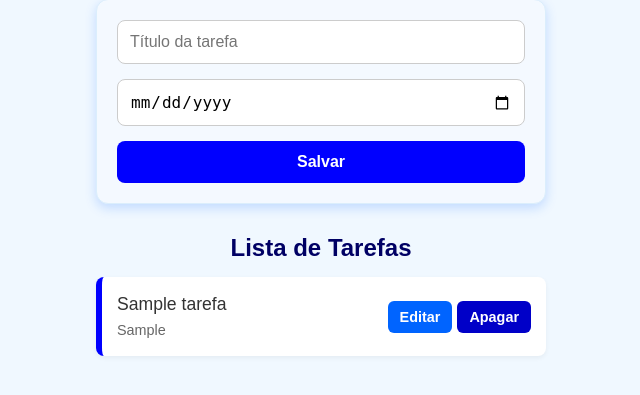
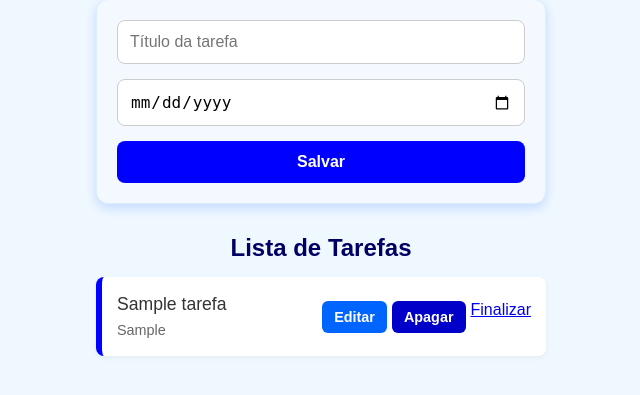
Before and after one commit to JoaoVPalandi/agenda, a Flask app: page /agenda in a window 1280 px wide. Shown: the part 78-473 px from the top of the page, without its empty margins (319-959 px from the left). Run offline with Flask 3, Linux system fonts and the light colour scheme; tables that the repository leaves empty hold one stand-in row (values such as "Sample post").

Commit message:
feat: Adicionar funcionalidade de finalização para marcar tarefas como concluídas.

```diff
--- a/app.py
+++ b/app.py
@@ -45,6 +45,12 @@ def update(idTarefa):
     tarefa_selecionada = Tarefa.id(idTarefa)
     return render_template('agenda.html', titulo=f'Editando a tarefa ID: {idTarefa}',tarefa_selecionada=tarefa_selecionada, tarefas=tarefas )
 
+@app.route('/finalizar/<int:idTarefa>', methods=['GET', 'POST'])
+def finalizar(idTarefa):
+    tarefa = Tarefa.id(idTarefa)
+    tarefa.finalizar_tarefa()
+    return redirect(url_for('agenda'))
+
 @app.route('/ola')
 def ola_mundo():
     return "Olá, Mundo!"
--- a/models/tarefa.py
+++ b/models/tarefa.py
@@ -51,3 +51,10 @@ class Tarefa:
             params: tuple = (self.titulo_tarefa, self.data_conclusao, self.id_tarefa)
             resultado: Cursor = db.executar(query, params)
             return resultado
+
+    def finalizar_tarefa(self) -> Cursor:
+        with Database() as db:
+            query: str = 'UPDATE tarefas SET finalizada = 1 WHERE id = ?;'
+            params: tuple = (self.id_tarefa,)
+            resultado: Cursor = db.executar(query, params)
+            return resultado
--- a/templates/agenda.html
+++ b/templates/agenda.html
@@ -37,6 +37,7 @@
                         <div class="tarefa-actions">
                             <a href="{{ url_for('update', idTarefa=tarefa.id_tarefa) }}" class="btn-updatee">Editar</a>
                             <a href="{{ url_for('delete', idTarefa=tarefa.id_tarefa) }}" class="btn-delete">Apagar</a>
+                            <a href="{{ url_for('finalizar', idTarefa=tarefa.id_tarefa) }}" class="btn-finalizar">Finalizar</a>
                         </div>
                     </li>
                 {% endfor %}
```
